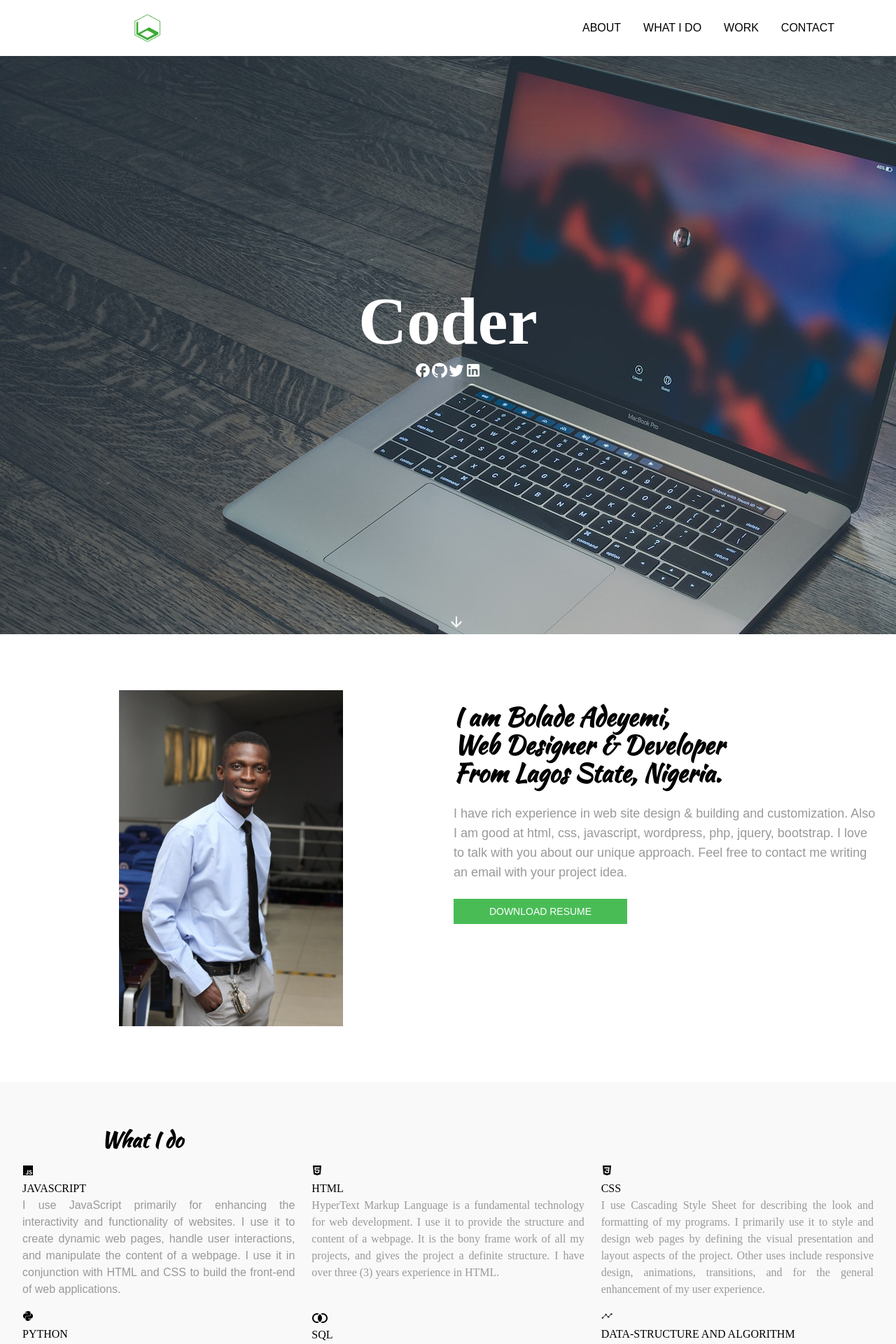
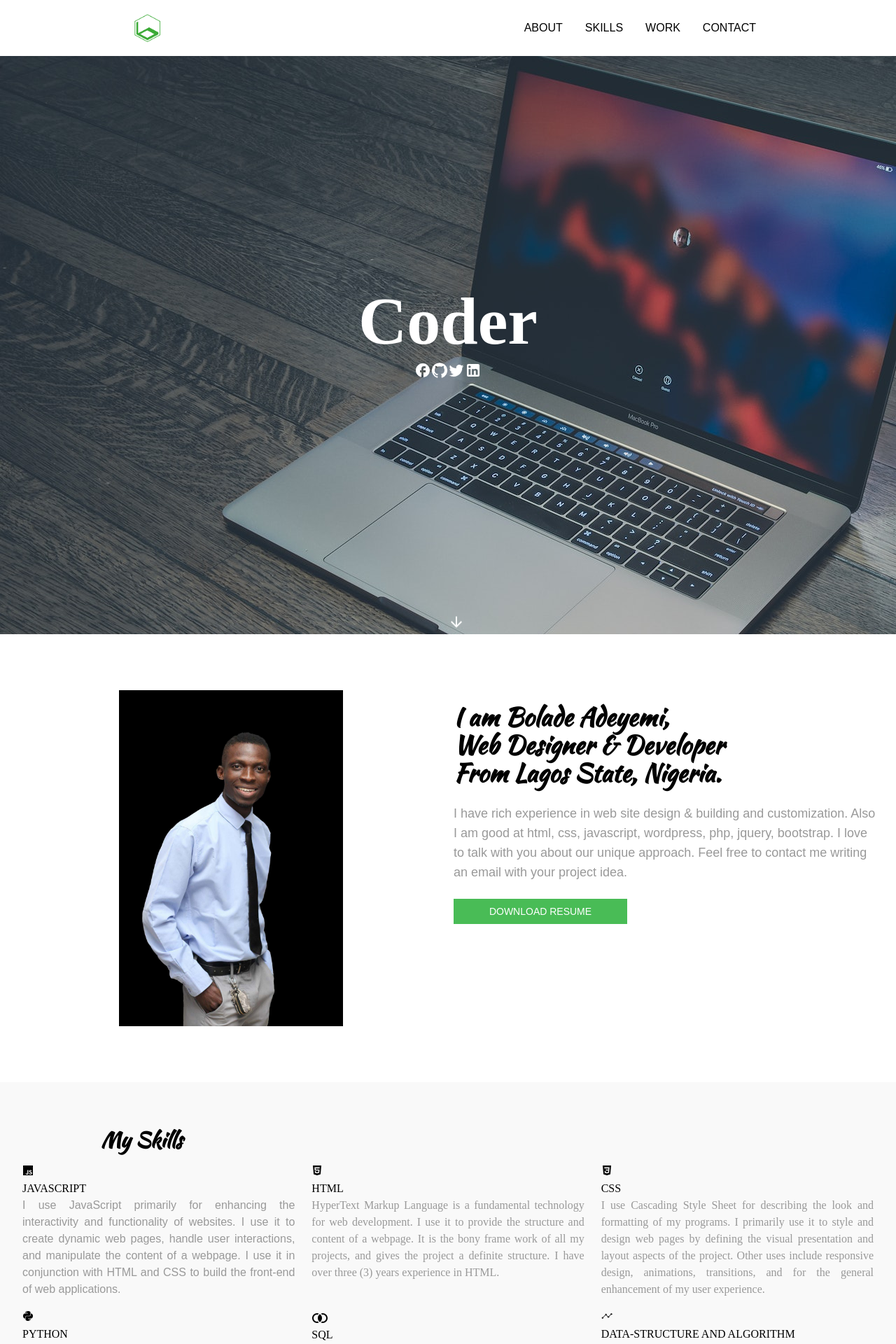
Before and after one commit to boladeadeyemi/my-portfolio, a React (Create React App) app: page / in a window 1280 px wide. Shown: the top 1920 px of the page at 70% size. Built offline with nearby package versions, Linux system fonts and the light colour scheme.

Commit message:
Adjustment

```diff
--- a/src/Components/About.js
+++ b/src/Components/About.js
@@ -1,5 +1,5 @@
 import React from 'react'
-import Bolade from '../asset/bolade.JPG'
+import Bolade from '../asset/bolade.jpg'
 
 function About() {
 
--- a/src/Components/Header.js
+++ b/src/Components/Header.js
@@ -11,12 +11,12 @@ function Header() {
   }
 
   return (
-    <div className = 'bg-white flex justify-between items-center h-20  mx-auto px-1 md:px-8 overflow-x-hidden' >
-      <div className=' lg:px-40 p-4'><img src={logo} alt="logo" className='h-10 inline'/></div>
+    <div className = 'bg-white flex justify-between items-center h-20  mx-auto px-1 md:px-8' >
+      <div className=' lg:pl-40 p-6'><img src={logo} alt="logo" className='h-10 inline '/></div>
       <div className='pr-10 font-Poppins font-normal'>
-        <ul className='hidden md:flex  '>
+        <ul className='hidden md:flex lg:pr-28'>
           <a href="#about"><li className='p-4 hover:text-[#49bc56]'>ABOUT</li></a>
-          <a href="#whatIdo"><li className='p-4 hover:text-[#49bc56]'>WHAT I DO</li></a>
+          <a href="#whatIdo"><li className='p-4 hover:text-[#49bc56]'>SKILLS</li></a>
           <a href="#recentWorks"><li className='p-4 hover:text-[#49bc56]'>WORK</li></a>
           <a href="#contactMe"><li className='p-4 hover:text-[#49bc56]'>CONTACT</li></a>
         </ul>
@@ -24,10 +24,10 @@ function Header() {
       <div onClick={handleNav} className='block md:hidden pr-4 z-[1]'>
         {!nav ? <CloseRounded/> : <MenuRounded/>}
         </div>
-      <div className={!nav ? 'fixed right-0 top-0 h-[70%] w-60 bg-white md:z-auto ease-in-out duration-500' : 'fixed right-[-100%]'}>
+      <div className={!nav ? 'fixed right-0 top-0 h-[70%] w-60 bg-white md:z-auto ease-in-out duration-500 font-Poppins font-normal' : 'fixed right-[-100%]'}>
         <ul className='pt-24'>
           <a href="#about"><li className='p-4 hover:text-[#49bc56]'>ABOUT</li></a>
-          <a href="#whatIdo"><li className='p-4 hover:text-[#49bc56]'>WHAT I DO</li></a>
+          <a href="#whatIdo"><li className='p-4 hover:text-[#49bc56]'>SKILLS</li></a>
           <a href="#recentWorks"><li className='p-4 hover:text-[#49bc56]'>WORK</li></a>
           <a href="#contactMe"><li className='p-4 hover:text-[#49bc56]'>CONTACT</li></a>
         </ul>
--- a/src/Components/WhatIDo.js
+++ b/src/Components/WhatIDo.js
@@ -4,7 +4,7 @@ import React from 'react'
 function WhatIDo() {
   return (
     <div className='w-full bg-[#F9F9F9] py-16 px-4' id='whatIdo'>
-            <p className='md:ml-32 ml-5 font-Kaushan font-bold text-left md:text-3xl sm:text-2xl text-1xl mb-4'>What I do</p>
+            <p className='md:ml-32 ml-5 font-Kaushan font-bold text-left md:text-3xl sm:text-2xl text-1xl mb-4'>My Skills</p>
        <div className='max-w-[1240px] mx-auto grid md:grid-cols-3 md:grid-rows-2'>
             <div className='px-3'>
             <ion-icon className=' text-[2em] text-[#49bc56]' name="logo-javascript"></ion-icon>
```
Also changed, not shown: src/asset/bolade.JPG.
